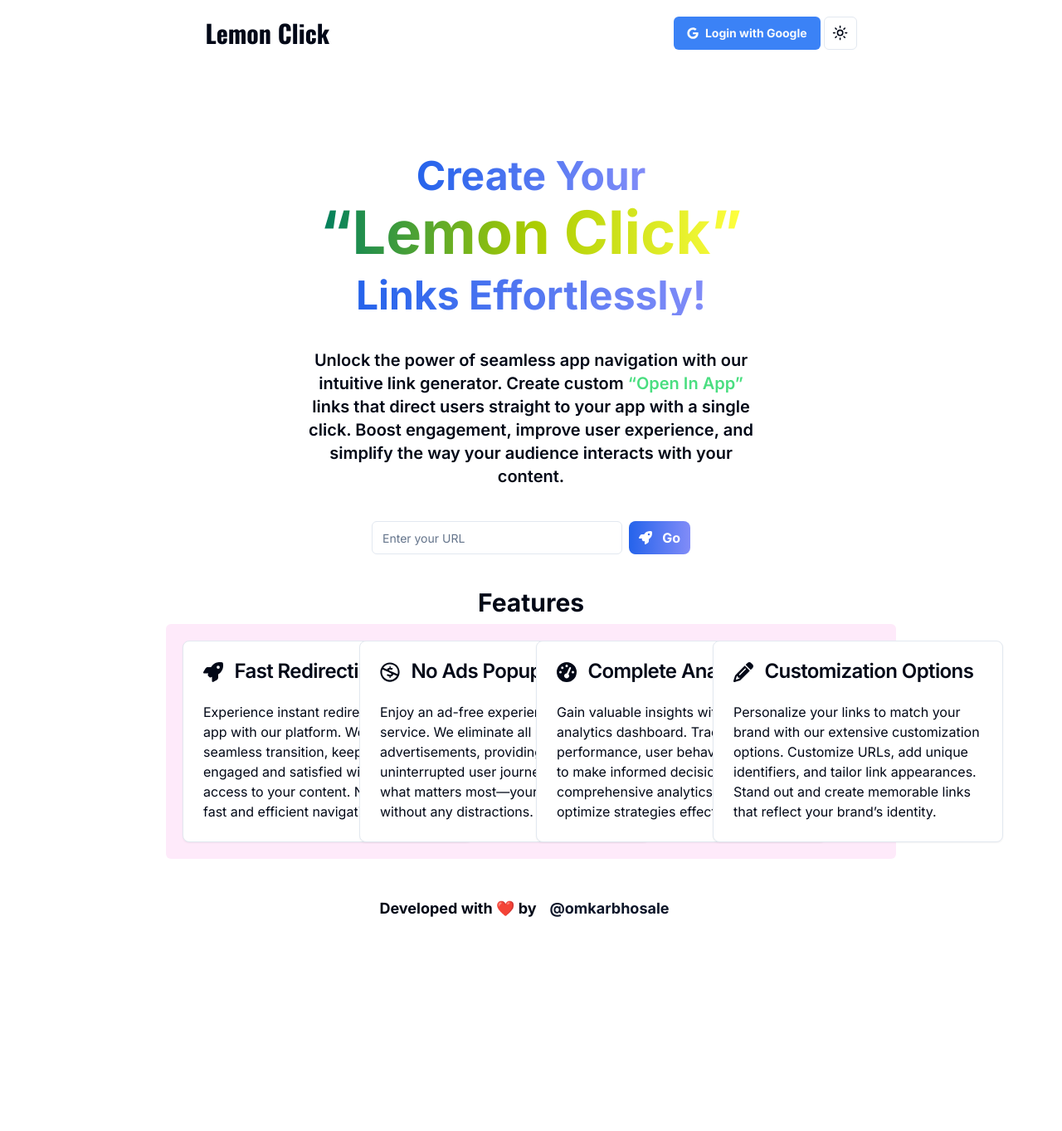
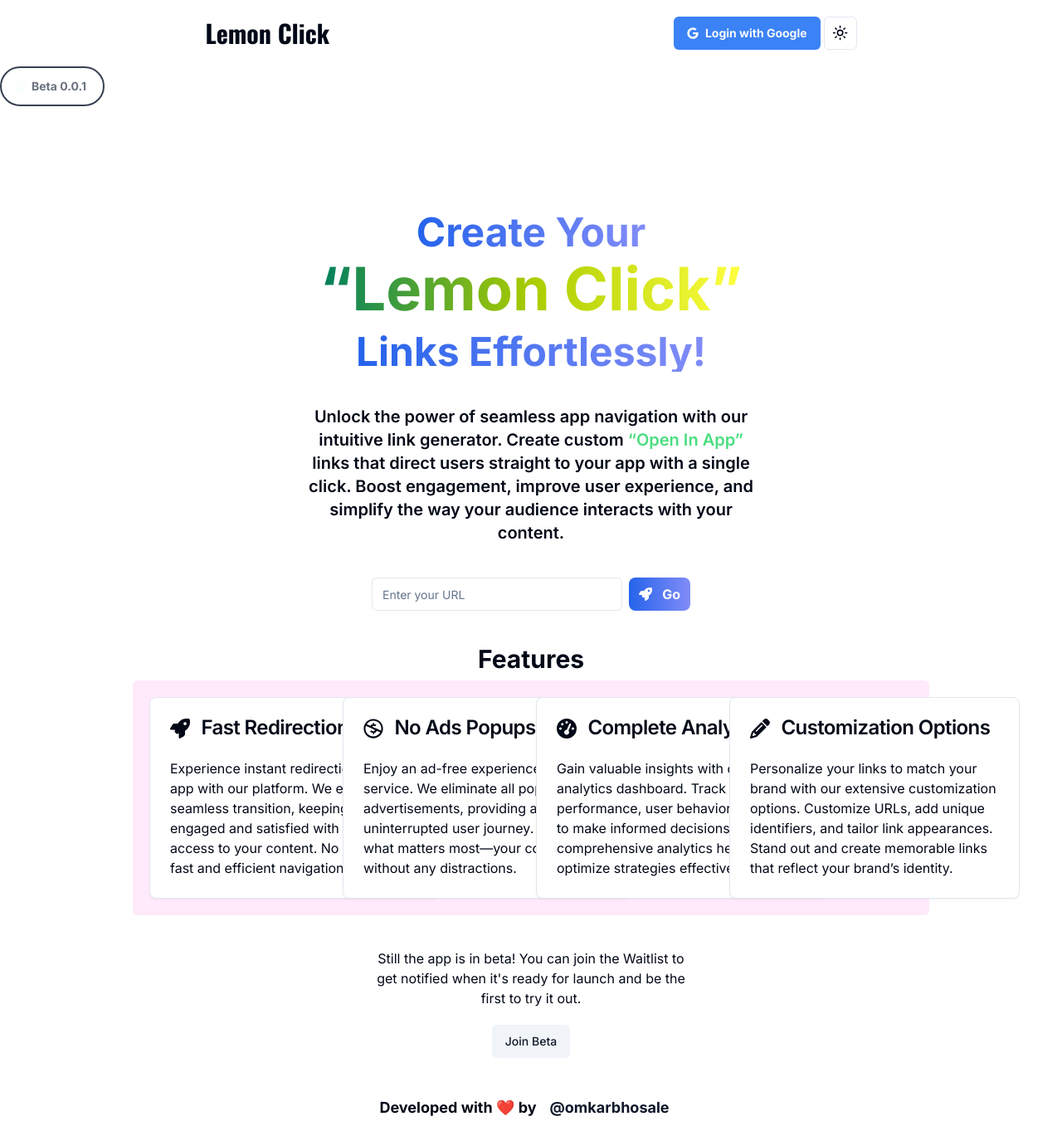
Before and after one commit to 0mkarBhosale07/lemon-click, a Next.js app: page / in a window 1280 px wide. Shown: the whole page at 83% size. Before the commit the page ends 1123 px from the top, so only its background shows below. Built offline with nearby package versions, Linux system fonts and the light colour scheme; no server answers.

Commit message:
Beta Version 0.0.1

```diff
--- a/package.json
+++ b/package.json
@@ -14,6 +14,7 @@
     "@radix-ui/react-dialog": "^1.0.5",
     "@radix-ui/react-dropdown-menu": "^2.0.6",
     "@radix-ui/react-hover-card": "^1.0.7",
+    "@radix-ui/react-label": "^2.0.2",
     "@radix-ui/react-navigation-menu": "^1.1.4",
     "@radix-ui/react-slot": "^1.0.2",
     "class-variance-authority": "^0.7.0",
--- /dev/null
+++ b/src/app/beta/page.tsx
@@ -0,0 +1,59 @@
+import React from "react";
+import { Button } from "@/components/ui/button";
+import {
+  Card,
+  CardContent,
+  CardDescription,
+  CardFooter,
+  CardHeader,
+  CardTitle,
+} from "@/components/ui/card";
+import { Input } from "@/components/ui/input";
+import { Label } from "@/components/ui/label";
+import Navbar from "@/components/Navbar";
+
+const page = () => {
+  return (
+    <div>
+      <Navbar />
+      <div className="mt-20">
+        <h1 className="text-center text-3xl font-bold">WELCOME</h1>
+        <p className="text-center text-lg mt-2 text-gray-600 px-5">
+          Join beta to test some new features before rollout and stay updated
+          with the upcoming features!
+        </p>
+        <div className="form flex justify-center mt-20">
+          <Card className="w-full max-w-sm">
+            <CardHeader>
+              <CardTitle className="text-2xl">Join Beta</CardTitle>
+              <CardDescription>
+                Enter your email below to join beta membership!
+              </CardDescription>
+            </CardHeader>
+            <CardContent className="grid gap-4">
+              <div className="grid gap-2">
+                <Label htmlFor="email">Email</Label>
+                <Input
+                  id="email"
+                  type="email"
+                  placeholder="m@example.com"
+                  required
+                />
+              </div>
+            </CardContent>
+            <CardFooter>
+              <Button className="w-full hover:cursor-not-allowed" disabled>
+                Join Now
+              </Button>
+            </CardFooter>
+            <p className="text-center mb-2 text-red-500">
+              Temporarily Disabeled!
+            </p>
+          </Card>
+        </div>
+      </div>
+    </div>
+  );
+};
+
+export default page;
--- a/src/app/page.tsx
+++ b/src/app/page.tsx
@@ -2,12 +2,18 @@ import { InfoCard } from "@/components/InfoCard";
 import Navbar from "@/components/Navbar";
 import { Omkar } from "@/components/Omkar";
 import GetLink from "@/components/GetLink";
+import Version from "@/components/Version";
+import Link from "next/link";
+import { Button } from "@/components/ui/button";
 
 export default function Home() {
   return (
-    <main className="lg:px-10 px-2 pt-5">
+    <main className="">
       <Navbar />
-      <div className="hero-1 text-center mt-16 md:mt-32">
+      <div className="version mt-5 flex justify-center lg:justify-start">
+        <Version />
+      </div>
+      <div className="hero-1 text-center mt-14 md:mt-32">
         <div>
           <h1 className="text-3xl lg:text-5xl font-bold bg-gradient-to-r from-blue-600  to-indigo-400 inline-block text-transparent bg-clip-text">
             Create Your
@@ -46,6 +52,15 @@ export default function Home() {
           <InfoCard />
         </div>
       </div>
+      <div className="beta mt-10">
+        <p className="w-96 mx-auto text-center">
+          Still the app is in beta! You can join the Waitlist to get notified
+          when it's ready for launch and be the first to try it out.
+        </p>
+        <Link href="/beta" className="flex justify-center mt-5">
+          <Button variant="secondary">Join Beta</Button>
+        </Link>
+      </div>
 
       <footer className="mt-10 flex items-center justify-center mb-2">
         <h1 className="text-lg font-bold ">Developed with ❤️ by</h1>
--- a/src/components/Navbar.tsx
+++ b/src/components/Navbar.tsx
@@ -5,7 +5,7 @@ import UserAvatar from "./UserProfile";
 
 const Navbar = () => {
   return (
-    <nav>
+    <nav className="lg:px-10 px-2 pt-5">
       <div className="main flex justify-around items-center">
         <Nav />
         <div className="flex items-center gap-1">
--- /dev/null
+++ b/src/components/Version.tsx
@@ -0,0 +1,14 @@
+import React from "react";
+
+const Version = () => {
+  return (
+    <div className="flex border-2 border-gray-700 px-5 py-3 rounded-3xl items-center w-fit">
+      <div className=" w-2 h-2 bg-green-500 rounded-full mr-2 animate-ping"></div>
+      <p className=" inline font-bold text-gray-500 text-xs md:text-sm">
+        Beta 0.0.1
+      </p>
+    </div>
+  );
+};
+
+export default Version;
--- /dev/null
+++ b/src/components/ui/label.tsx
@@ -0,0 +1,26 @@
+"use client"
+
+import * as React from "react"
+import * as LabelPrimitive from "@radix-ui/react-label"
+import { cva, type VariantProps } from "class-variance-authority"
+
+import { cn } from "@/lib/utils"
+
+const labelVariants = cva(
+  "text-sm font-medium leading-none peer-disabled:cursor-not-allowed peer-disabled:opacity-70"
+)
+
+const Label = React.forwardRef<
+  React.ElementRef<typeof LabelPrimitive.Root>,
+  React.ComponentPropsWithoutRef<typeof LabelPrimitive.Root> &
+    VariantProps<typeof labelVariants>
+>(({ className, ...props }, ref) => (
+  <LabelPrimitive.Root
+    ref={ref}
+    className={cn(labelVariants(), className)}
+    {...props}
+  />
+))
+Label.displayName = LabelPrimitive.Root.displayName
+
+export { Label }
```
Also changed, not shown: 1 other file (tests, documents, lock files or other folders).
